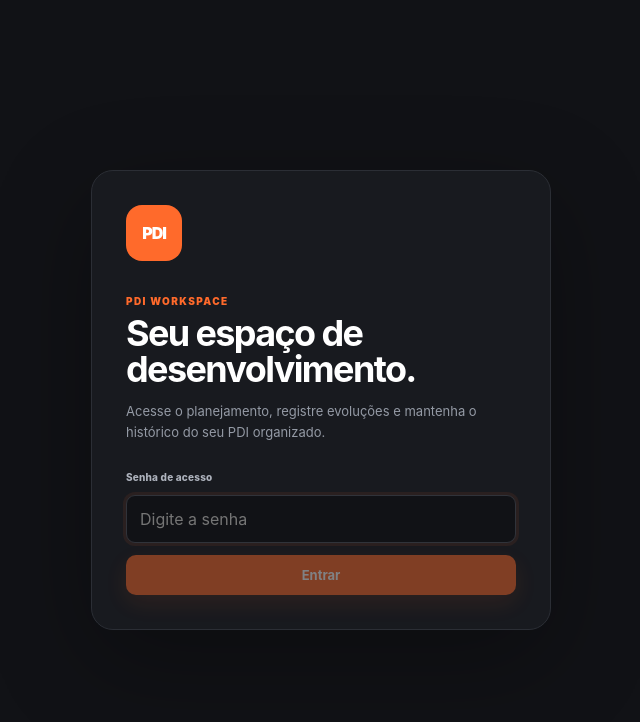
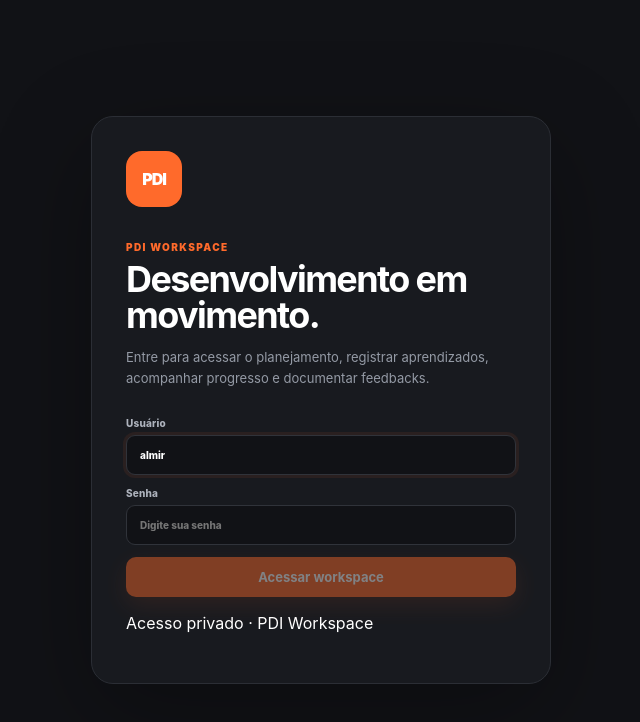
Before and after one commit to almirneto-bit/pdi-workspace-almir, a Next.js app: page /login in a window 1280 px wide. Shown: the top 722 px of the page, without its empty margins (319-959 px from the left). Built offline with nearby package versions, Linux system fonts and the light colour scheme.

Commit message:
ui: add username and password login screen

```diff
--- a/app/login/page.tsx
+++ b/app/login/page.tsx
@@ -5,6 +5,7 @@ import { useRouter } from "next/navigation";
 
 export default function LoginPage() {
   const router = useRouter();
+  const [username, setUsername] = useState("almir");
   const [password, setPassword] = useState("");
   const [error, setError] = useState("");
   const [loading, setLoading] = useState(false);
@@ -17,7 +18,7 @@ export default function LoginPage() {
     const response = await fetch("/api/auth/login", {
       method: "POST",
       headers: { "Content-Type": "application/json" },
-      body: JSON.stringify({ password }),
+      body: JSON.stringify({ username, password }),
     });
 
     if (!response.ok) {
@@ -36,24 +37,47 @@ export default function LoginPage() {
       <section className="login-card">
         <div className="brand-mark">PDI</div>
         <p className="eyebrow">PDI WORKSPACE</p>
-        <h1>Seu espaço de desenvolvimento.</h1>
-        <p className="muted">Acesse o planejamento, registre evoluções e mantenha o histórico do seu PDI organizado.</p>
+        <h1>Desenvolvimento em movimento.</h1>
+        <p className="muted">
+          Entre para acessar o planejamento, registrar aprendizados, acompanhar progresso e documentar feedbacks.
+        </p>
 
         <form onSubmit={handleSubmit} className="login-form">
-          <label htmlFor="password">Senha de acesso</label>
+          <label htmlFor="username">
+            Usuário
+            <input
+              id="username"
+              type="text"
+              value={username}
+              onChange={(event) => setUsername(event.target.value)}
+              placeholder="Seu usuário"
+              autoComplete="username"
+              autoFocus
+            />
+          </label>
+
+          <label htmlFor="password">
+            Senha
             <input
               id="password"
               type="password"
               value={password}
               onChange={(event) => setPassword(event.target.value)}
-            placeholder="Digite a senha"
-            autoFocus
+              placeholder="Digite sua senha"
+              autoComplete="current-password"
             />
+          </label>
+
           {error && <p className="form-error">{error}</p>}
-          <button className="primary-button" disabled={loading || !password}>
-            {loading ? "Entrando..." : "Entrar"}
+
+          <button className="primary-button login-submit" disabled={loading || !username || !password}>
+            {loading ? "Entrando..." : "Acessar workspace"}
           </button>
         </form>
+
+        <p className="login-footnote">
+          Acesso privado · PDI Workspace
+        </p>
       </section>
     </main>
   );
```
Lines whose indentation alone changed are shown as unchanged.
